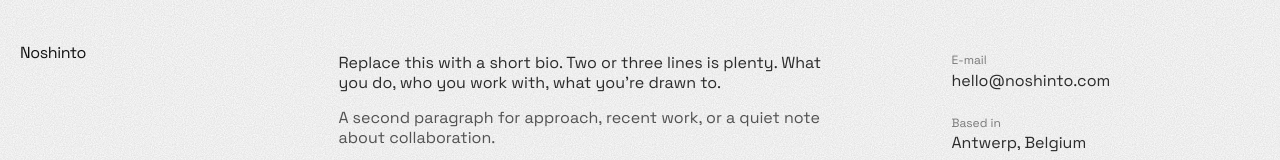
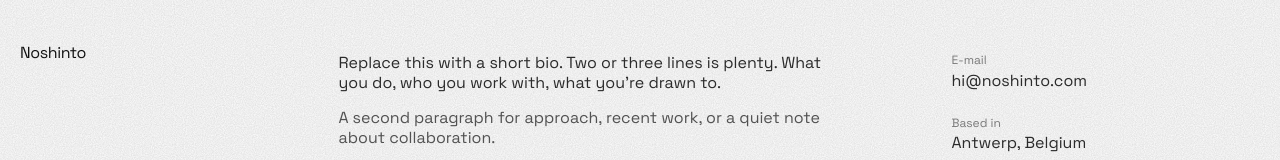
Before and after one commit to airdistillations/noshinto, a Next.js app: page /contact in a window 1280 px wide. Shown: the part 347-507 px from the top of the page. Built offline with nearby package versions, Linux system fonts and the light colour scheme.

Commit message:
contact: update email to hi@noshinto.com
https://claude.ai/code/session_01D8SBgpVN1wcDvvVjDGXEzE

```diff
--- a/src/app/contact/page.tsx
+++ b/src/app/contact/page.tsx
@@ -2,7 +2,7 @@ import LocalClock from '@/components/LocalClock';
 
 export const metadata = { title: 'Contact — Noshinto' };
 
-const EMAIL = 'hello@noshinto.com';
+const EMAIL = 'hi@noshinto.com';
 const LOCATION = 'Antwerp, Belgium';
 const AGENCY = {
   name: '',
```
